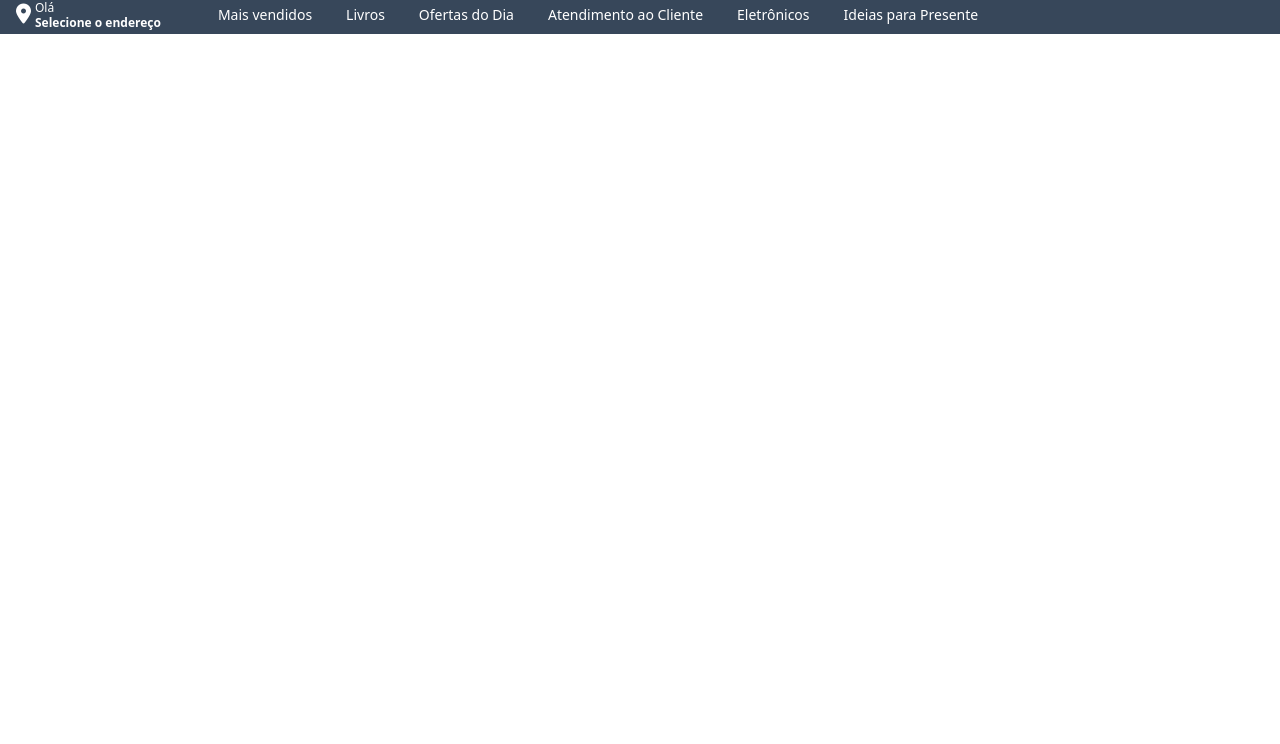
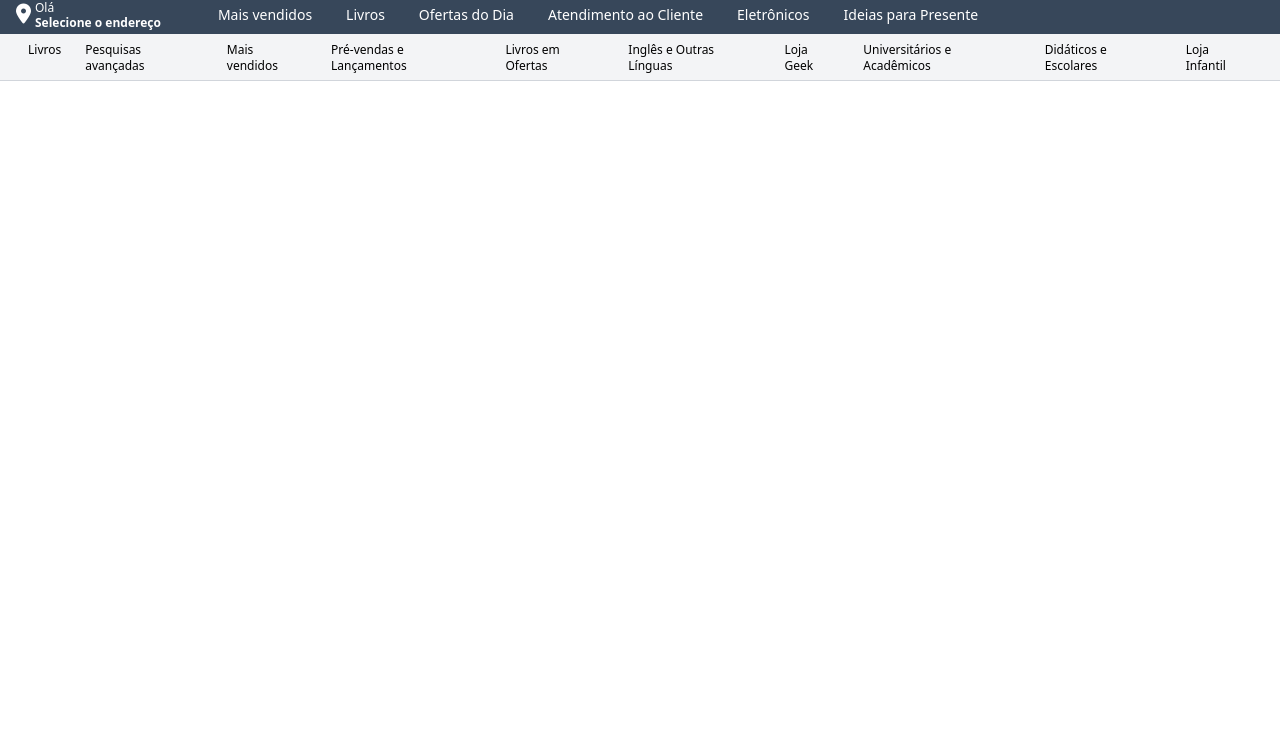
Before and after one commit to Felype-Henrique/amazon-tailwind, a website: page src/index.html in a window 1280 px wide. Shown: the part 56-800 px from the top of the page. Drawn offline with Linux system fonts and the light colour scheme.

Commit message:
navbar-bottom

```diff
--- a/src/index.html
+++ b/src/index.html
@@ -116,6 +116,44 @@
             </nav>
           </div>
         </div>
+
+        <div class="flex text-black px-4 text-xs border-b border-gray-300 bg-gray-100 pt-1">
+          <a href="#" class="block md:hidden py-2 font-bold">
+            <i class="fas fa-chevron-left"></i> Todos os Departamentos
+          </a>
+          <ul class="hidden md:flex">
+            <li class="item-nav-bottom">
+              <a href="#">Livros</a>
+            </li>
+            <li class="item-nav-bottom">
+              <a href="#">Pesquisas avançadas</a>
+            </li>
+            <li class="item-nav-bottom">
+              <a href="#">Mais vendidos</a>
+            </li>
+            <li class="item-nav-bottom">
+              <a href="#">Pré-vendas e Lançamentos</a>
+            </li>
+            <li class="item-nav-bottom">
+              <a href="#">Livros em Ofertas</a>
+            </li>
+            <li class="item-nav-bottom">
+              <a href="#">Inglês e Outras Línguas</a>
+            </li>
+            <li class="item-nav-bottom">
+              <a href="#">Loja Geek</a>
+            </li>
+            <li class="item-nav-bottom">
+              <a href="#">Universitários e Acadêmicos</a>
+            </li>
+            <li class="item-nav-bottom">
+              <a href="#">Didáticos e Escolares</a>
+            </li>
+            <li class="item-nav-bottom">
+              <a href="#">Loja Infantil</a>
+            </li>
+          </ul>
+        </div>
       </div>
     </header>
   </body>
--- a/src/styles.css
+++ b/src/styles.css
@@ -7,7 +7,7 @@
 }
 
 .address-containe:hover{
-    @apply border-white
+    @apply border-white;
 }
 
 .item-nav-mid {
@@ -18,8 +18,16 @@
     @apply border-white;
 }
 
+.item-nav-bottom{
+    @apply  border-b-2 border-transparent py-1 px-3;
+}
+
+.item-nav-bottom:hover{
+    @apply text-orange-650 border-orange-650;
+}
+
 @screen md {
     .address-container{
-        @apply py-0
+        @apply py-0;
     }
 }
```
Also changed, not shown: dist/output.css.
